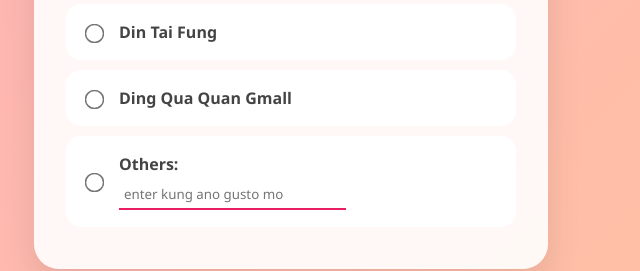
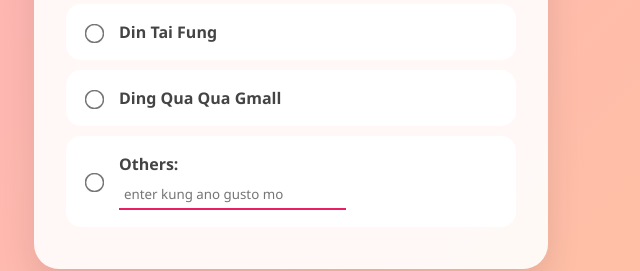
Before and after one commit to rhatesara/valentines, a plain HTML site: page restau.html in a window 1280 px wide. Shown: the part 452-723 px from the top of the page, 349-989 px from the left. Drawn offline with Linux system fonts and the light colour scheme.

Commit message:
Update restau.html

```diff
--- a/restau.html
+++ b/restau.html
@@ -117,7 +117,7 @@
                     <input type="radio" name="Selected_Restaurant" value="Din Tai Fung"> Din Tai Fung
                 </label>
                 <label class="option-container">
-                    <input type="radio" name="Selected_Restaurant" value="Ding Qua Quan Gmall"> Ding Qua Quan Gmall
+                    <input type="radio" name="Selected_Restaurant" value="Ding Qua Quan Gmall"> Ding Qua Qua Gmall
                 </label>
                 <label class="option-container">
                     <input type="radio" name="Selected_Restaurant" id="otherRadio" value="Custom Choice">
```
